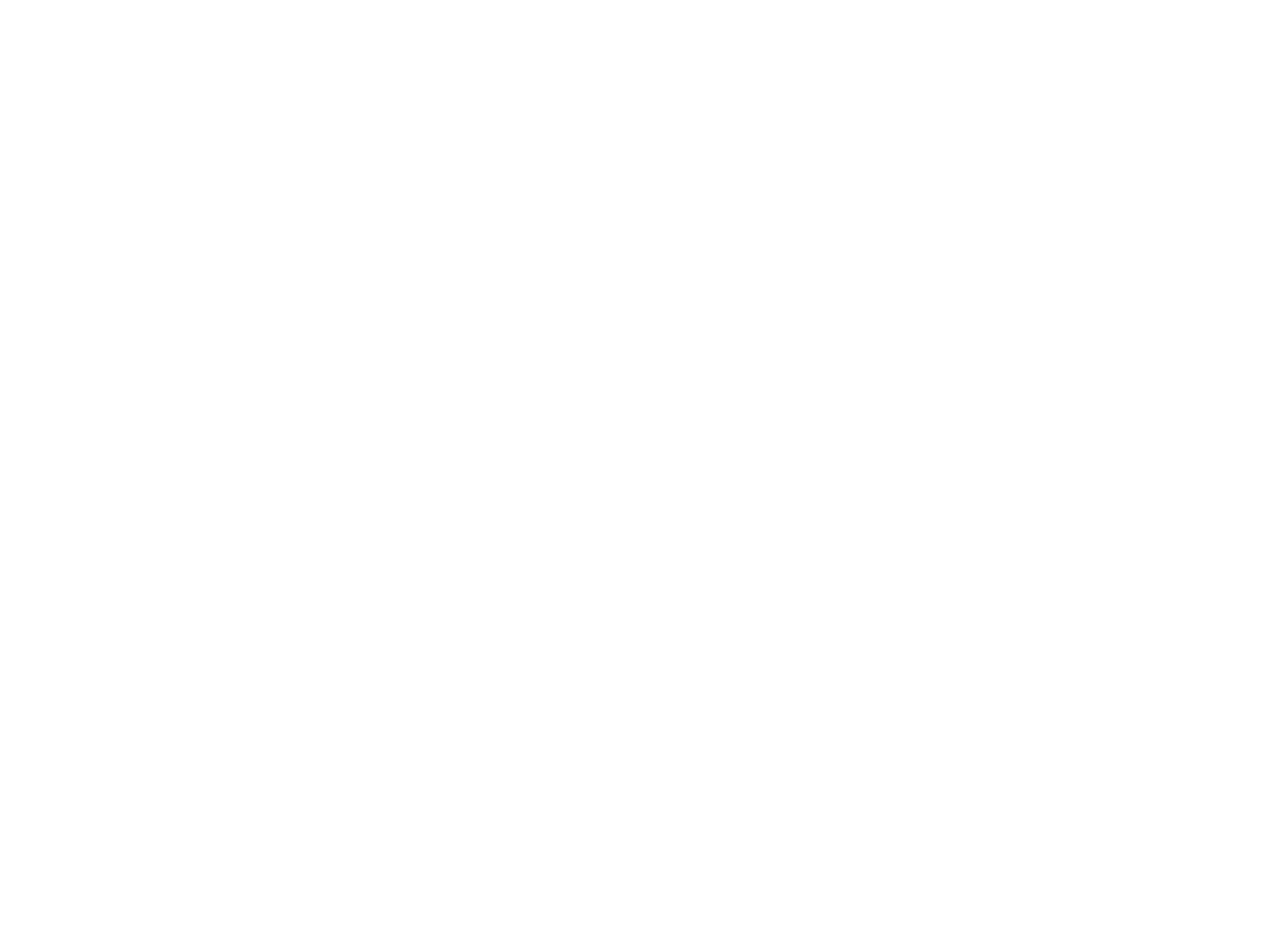
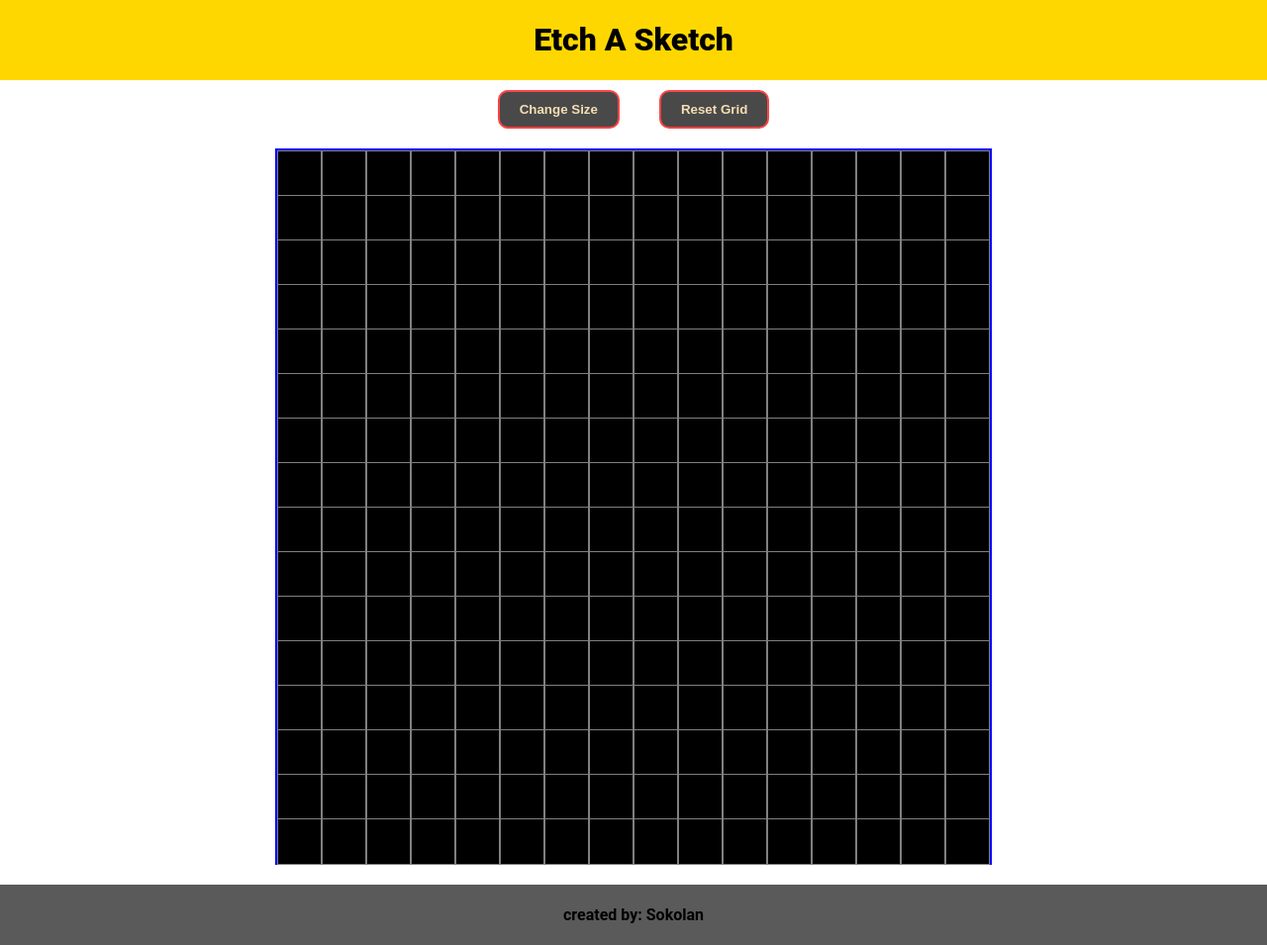
Before and after one commit to Sokolan/Etch-A-Sketch, a plain HTML site: page index.html in a window 1280 px wide. Shown: the whole page at 99% size. Before the commit the page ends 800 px from the top, so only its background shows below. Drawn offline with Linux system fonts and the light colour scheme.

Commit message:
working version

```diff
--- a/index.html
+++ b/index.html
@@ -9,6 +9,18 @@
     <script src="javascript.js" defer></script>
 </head>
 <body>
+    <div class="header">
+        <h1>Etch A Sketch</h1>
+    </div>
+    <div class="info">
+        <div class="buttons-container">
+            <button onclick="changeGridSize()">Change Size</button>
+            <button onclick="resetGrid(16)">Reset Grid</button>
+        </div>
+    </div>
     <div class="grid-container"></div>
+    <div class="footer">
+        <h4>created by: Sokolan</h4>
+    </div>
 </body>
 </html>
--- a/javascript.js
+++ b/javascript.js
@@ -0,0 +1,56 @@
+function createGrid(size = 16){
+    let container = document.querySelector('.grid-container');
+    const height = container.clientHeight / size;
+
+
+    for(let i = 0 ; i < size ; ++i){
+        const containerRow = document.createElement('div');
+        containerRow.classList.add('container-row')
+        for(let j = 0 ; j < size ; ++j){
+            const sketchSquare = document.createElement('div');
+            sketchSquare.classList.add('sketch-square');
+
+            sketchSquare.style.width = `${height}px`;
+            sketchSquare.style.height = `${height}px`;
+
+            containerRow.appendChild(sketchSquare);
+        }
+        container.appendChild(containerRow)
+    }
+}
+
+function changeColor(square){
+    this.style['background-color'] = 'gold';
+}
+
+function setUpGrid(size = 16){
+    createGrid(size);
+    const squares = document.querySelectorAll('.sketch-square');
+    squares.forEach((square) => {
+        square.addEventListener('mouseenter', changeColor);
+    });
+
+}
+
+function deleteGrid(){
+    const grid = document.querySelector(".grid-container");
+    grid.replaceChildren();
+}
+
+function resetGrid(size = 16){
+    deleteGrid();
+    setUpGrid(size);
+}
+
+function changeGridSize(){
+    let size = prompt("Enter new size", "16");
+    if(size === null){
+        return;
+    }
+    if(!(size >= 1 && size <= 100)){
+        alert(`Wrong input: ${size}`);
+    }
+    resetGrid(size);
+}
+
+setUpGrid(16)
--- a/style.css
+++ b/style.css
@@ -0,0 +1,87 @@
+html{
+    height: 100%;
+}
+
+body {
+    display: flex;
+    flex-direction: column;
+    justify-content: space-between;
+    align-items: stretch;
+    min-height: 100%;
+    font-family: 'Roboto', sans-serif;
+    gap: 10px;
+}
+
+html, body {
+    padding: 0;
+    margin: 0;
+}
+
+.header {
+    background-color: gold;
+    margin-top: 0;
+}
+
+
+.header > h1 {
+    font-weight: 800;
+    text-align: center;
+}
+
+.info {
+    display: flex;
+    flex-direction: column;
+    align-items: center;
+}
+
+.buttons-container {
+    display: flex;
+    justify-content: center;
+    gap: 40px;
+}
+
+button {
+    background-color: rgb(73, 73, 73);
+    border-radius: 10px;
+    border: 2px solid rgb(255, 68, 68);
+    font-weight: 700;
+    color: wheat;
+    padding: 10px;
+    padding-left: 20px;
+    padding-right: 20px;
+}
+
+
+
+.grid-container {
+    align-self: center;
+    display: flex;
+    flex-direction: column;
+    justify-content: center;
+    height: 720px;
+    width: 720px;
+    border: 2px solid blue;
+    margin: 10px;
+}
+
+.container-row {
+    display: flex;
+    min-width: 0px;
+    min-height: 0px;
+}
+
+.sketch-square {
+    display: flex;
+    min-width: 0px;
+    background-color: black;
+    border: 1px solid gray;
+}
+
+.footer {
+    background-color: rgb(90, 90, 90);
+}
+
+.footer > h4 {
+    text-align: center;
+    font-weight: 600;
+}
```
